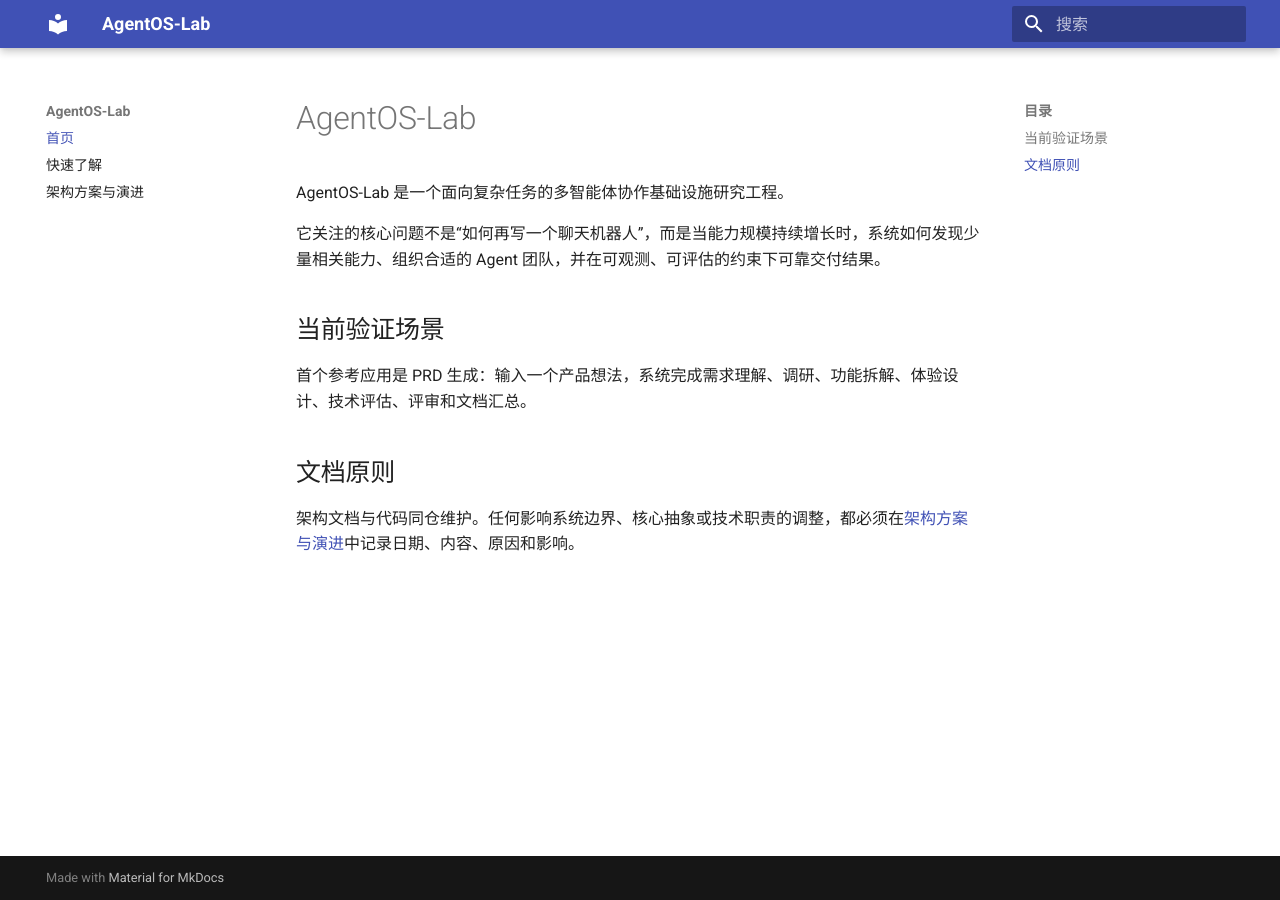
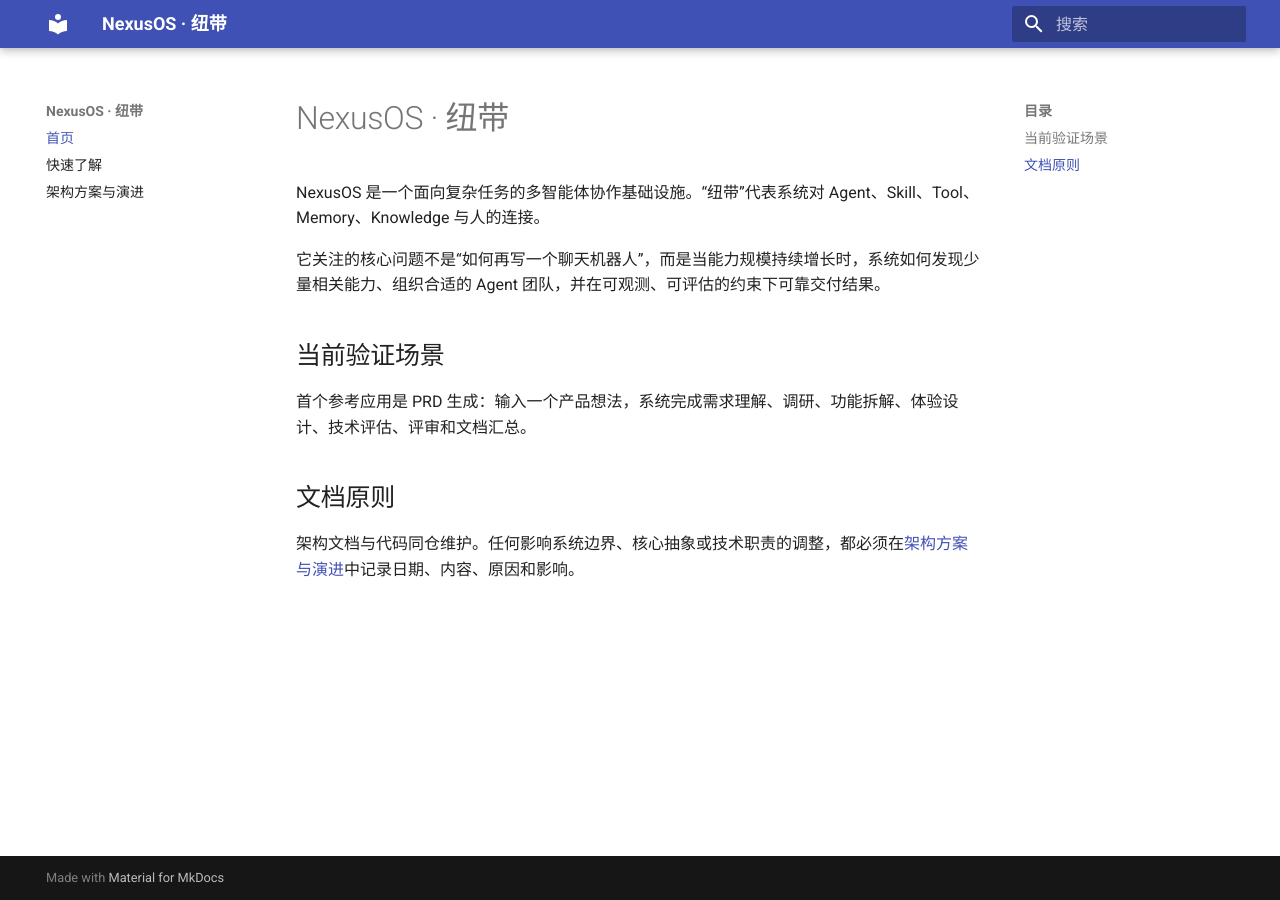
Before and after one commit to iboosky3/NexusOS, an MkDocs documentation site: the page built from docs/index.md, in a window 1280 px wide. Built offline with MkDocs 1.6.1 and Material for MkDocs 9.7.7, drawn with Linux system fonts in a browser that asks for light colours.

Commit message:
docs: rename the project to NexusOS
Changes:
- Replace the AgentOS Lab working name with the NexusOS identity and its Nexus meaning.
- Reserve nexusos.net.cn as the canonical documentation address.
- Record the naming decision in the original architecture evolution document.
- Adopt the Apache 2.0 license for the future open-source distribution.

Rationale:
The previous name implied a disposable experiment. NexusOS better communicates the long-term role of connecting agents, skills, tools, memory, knowledge, and human operators without changing the initial validation scope.

Affected modules:
- Licensing
- Project documentation
- Architecture documentation
- Getting started documentation
- Documentation site content
- Documentation site configuration

```diff
--- a/docs/index.md
+++ b/docs/index.md
@@ -1,6 +1,6 @@
-# AgentOS-Lab
+# NexusOS · 纽带
 
-AgentOS-Lab 是一个面向复杂任务的多智能体协作基础设施研究工程。
+NexusOS 是一个面向复杂任务的多智能体协作基础设施。“纽带”代表系统对 Agent、Skill、Tool、Memory、Knowledge 与人的连接。
 
 它关注的核心问题不是“如何再写一个聊天机器人”，而是当能力规模持续增长时，系统如何发现少量相关能力、组织合适的 Agent 团队，并在可观测、可评估的约束下可靠交付结果。
 
--- a/mkdocs.yml
+++ b/mkdocs.yml
@@ -1,5 +1,6 @@
-site_name: AgentOS-Lab
-site_description: 面向复杂任务的多智能体协作基础设施研究工程
+site_name: NexusOS · 纽带
+site_url: https://nexusos.net.cn
+site_description: 面向可扩展自主智能的多智能体编排与 Skill 智能基础设施
 docs_dir: docs
 site_dir: site
 
@@ -7,6 +8,9 @@
   name: material
   language: zh
 
+extra:
+  homepage: https://nexusos.net.cn
+
 nav:
   - 首页: index.md
   - 快速了解: getting-started/introduction.md
```
Also changed, not shown: README.md (+10 -4 lines), docs/architecture/architecture-evolution.md (+7 -0 lines), docs/getting-started/introduction.md (+2 -0 lines), 1 other file.
